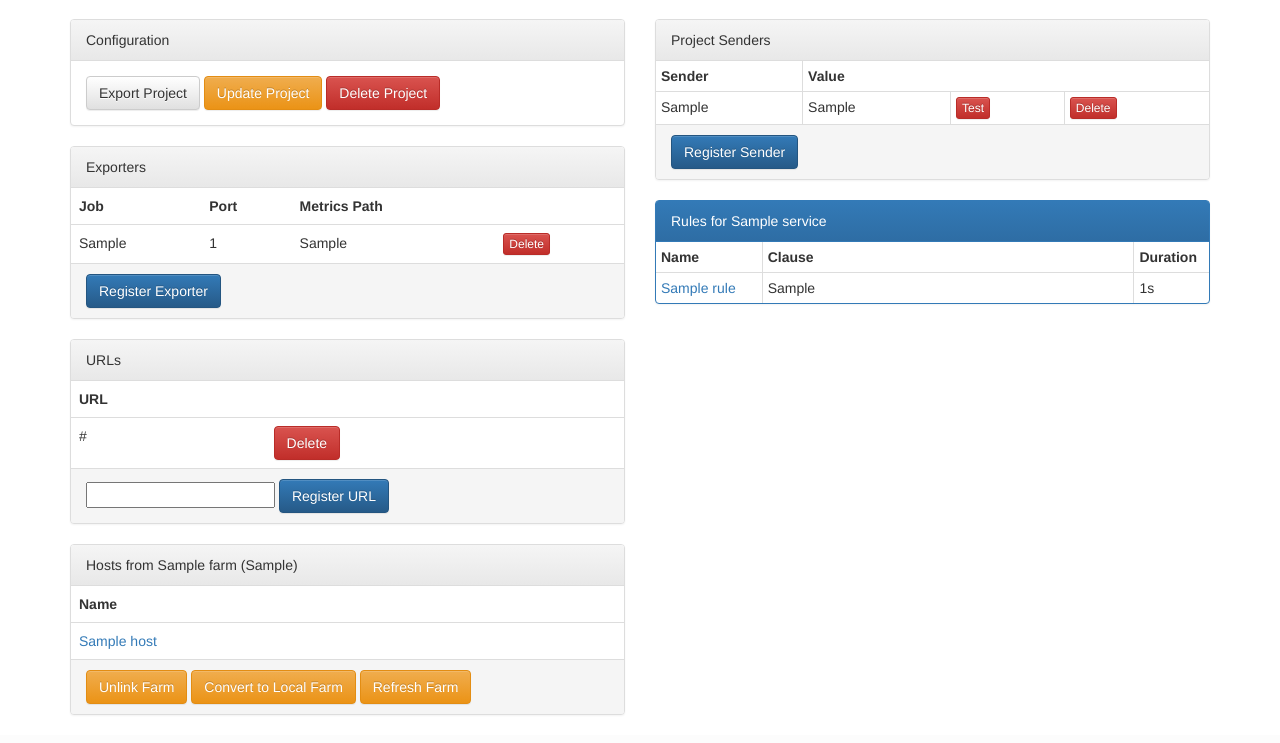
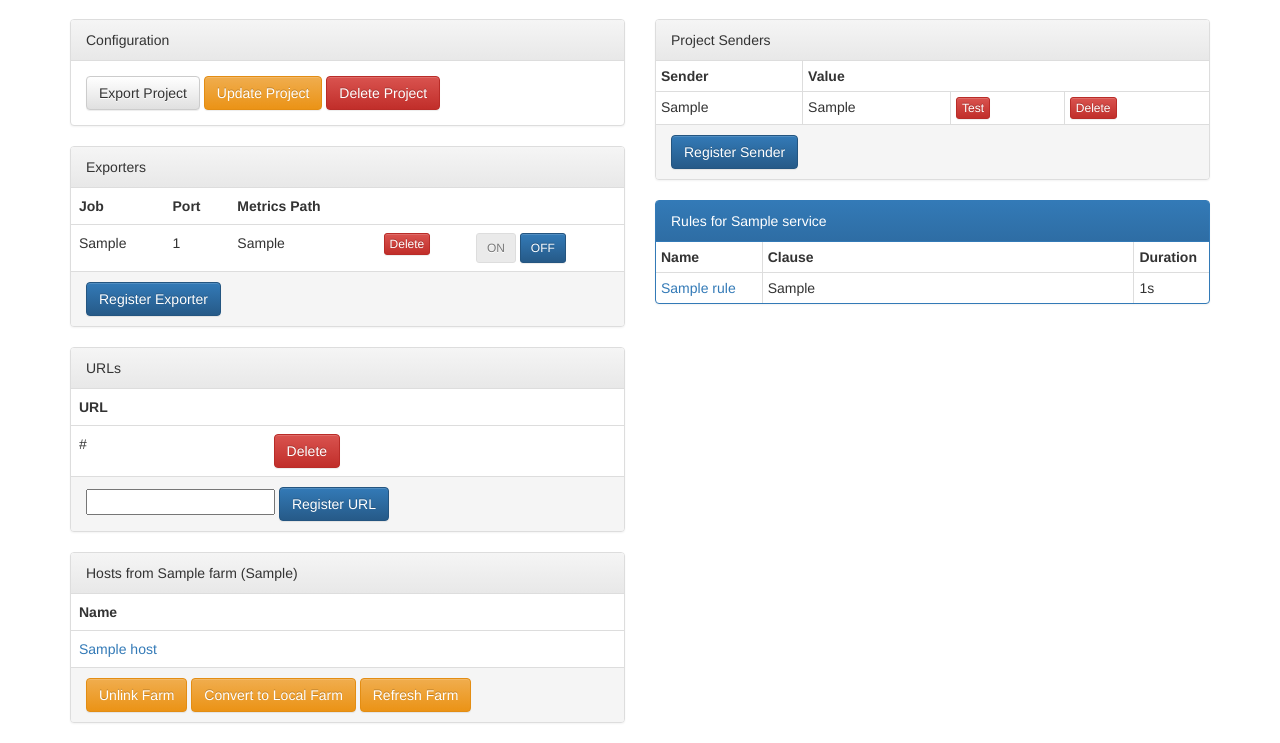
Before and after one commit to line/promgen, a Django app: page /project/1/ in a window 1280 px wide. Shown: the part 228-971 px from the top of the page. Before the commit the page ends 943 px from the top, so only its background shows below. Run offline with Django 3.2, Linux system fonts and the light colour scheme; data comes from the database, SQL or seed files in the repository; tables that the repository leaves empty hold one stand-in row (values such as "Sample post"); data that the repository does not hold is empty; parts of the project's set-up code (start-up, migrations or seed data) failed here and were passed over; some libraries are stand-ins or nearby versions.

Commit message:
Allow toggling exporters on and off

```diff
--- a/promgen/admin.py
+++ b/promgen/admin.py
@@ -43,7 +43,7 @@ class FarmAdmin(admin.ModelAdmin):
 
 @admin.register(models.Exporter)
 class ExporterAdmin(admin.ModelAdmin):
-    list_display = ('job', 'port', 'path', 'project')
+    list_display = ('job', 'port', 'path', 'project', 'enabled')
     list_filter = ('project', 'job', 'port')
 
 
--- a/promgen/models.py
+++ b/promgen/models.py
@@ -170,6 +170,7 @@ class Exporter(models.Model):
     port = models.IntegerField()
     path = models.CharField(max_length=128, blank=True)
     project = models.ForeignKey('Project', on_delete=models.CASCADE)
+    enabled = models.BooleanField(default=True)
 
     class Meta:
         ordering = ['job', 'port']
--- a/promgen/prometheus.py
+++ b/promgen/prometheus.py
@@ -74,6 +74,8 @@ def render_config(service=None, project=None):
         if service and exporter.project.service.name != service.name:
             continue
         if project and exporter.project.name != project.name:
+            continue
+        if not exporter.enabled:
             continue
 
         labels = {
--- a/promgen/templates/promgen/project_detail_exporters.html
+++ b/promgen/templates/promgen/project_detail_exporters.html
@@ -20,6 +20,18 @@
           <button class="btn btn-danger btn-xs">{% trans "Delete" %}</button>
         </form>
       </td>
+      <td style="white-space: nowrap">
+        <form method="post" action="{% url 'exporter-toggle' exporter.id %}" style="display: inline">
+          {% csrf_token %}
+          {% if exporter.enabled %}
+            <a href="#" class="btn btn-default btn-sm" disabled>ON</a>
+            <button class="btn btn-primary btn-sm">OFF</button>
+          {% else %}
+            <button class="btn btn-primary btn-sm">ON</button>
+            <a href="#" class="btn btn-default btn-sm" disabled>OFF</a>
+          {% endif %}
+        </form>
+      </td>
     </tr>
   {% endfor %}
   </table>
--- a/promgen/urls.py
+++ b/promgen/urls.py
@@ -50,6 +50,7 @@ urlpatterns = [
     url(r'^project/(?P<pk>[0-9]+)/sender$', views.ProjectSenderRegister.as_view(), name='project-sender'),
 
     url(r'^exporter/(?P<pk>[0-9]+)/delete$', views.ExporterDelete.as_view(), name='exporter-delete'),
+    url(r'^exporter/(?P<pk>[0-9]+)/toggle$', views.ExporterToggle.as_view(), name='exporter-toggle'),
 
     url(r'^url$', views.URLList.as_view(), name='url-list'),
     url(r'^url/(?P<pk>[0-9]+)/new$', views.URLRegister.as_view(), name='url-new'),
--- a/promgen/views.py
+++ b/promgen/views.py
@@ -185,6 +185,15 @@ class ExporterDelete(DeleteView):
 
     def get_success_url(self):
         return reverse('project-detail', args=[self.object.project_id])
+
+
+class ExporterToggle(View):
+    def post(self, request, pk):
+        exporter = get_object_or_404(models.Exporter, id=pk)
+        exporter.enabled = not exporter.enabled
+        exporter.save()
+        prometheus.write_config()
+        return HttpResponseRedirect(reverse('project-detail', args=[exporter.project_id]))
 
 
 class RuleDelete(DeleteView):
```
Also changed, not shown: promgen/migrations/0030_exporter_enabled.py (added).
